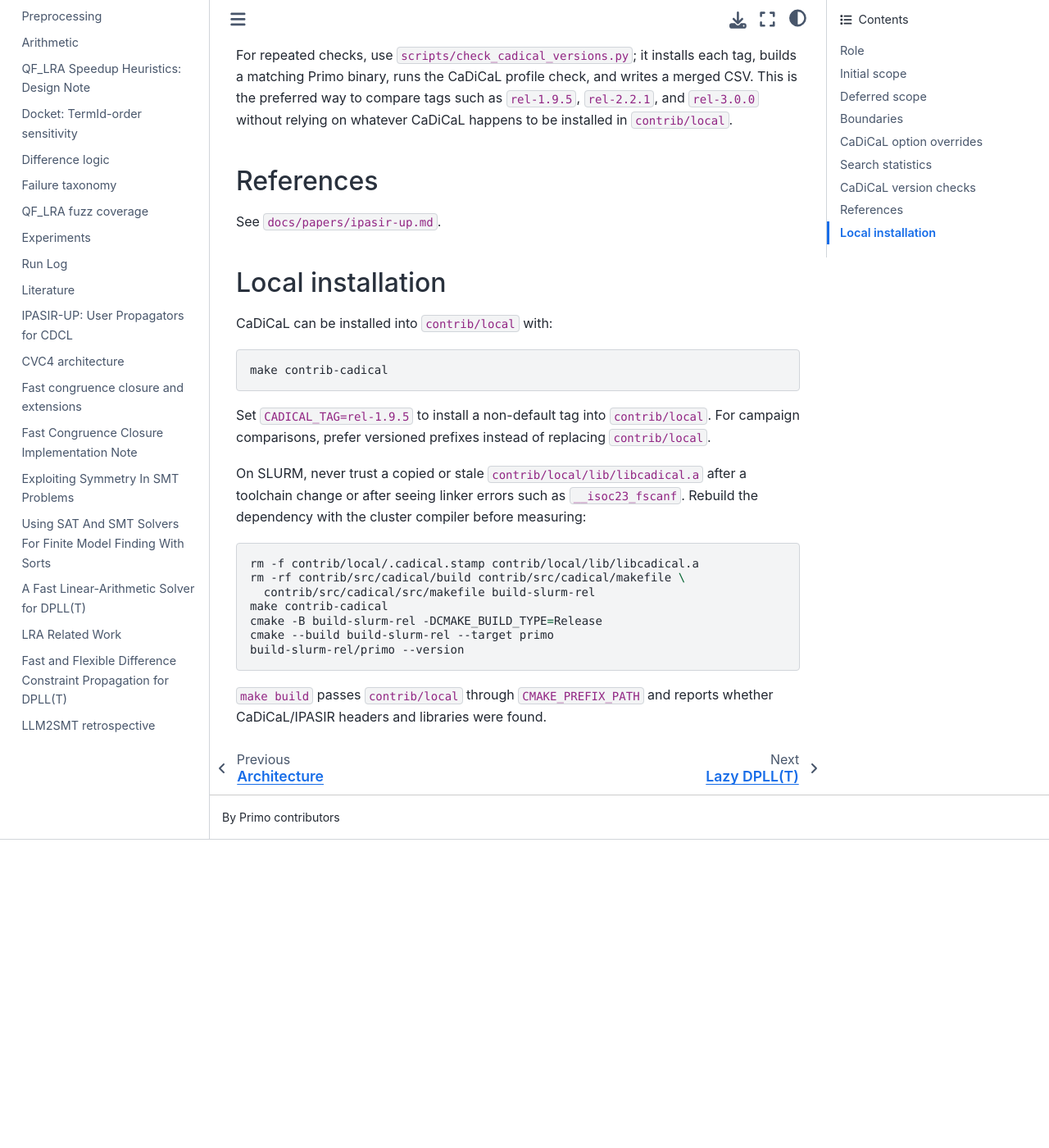
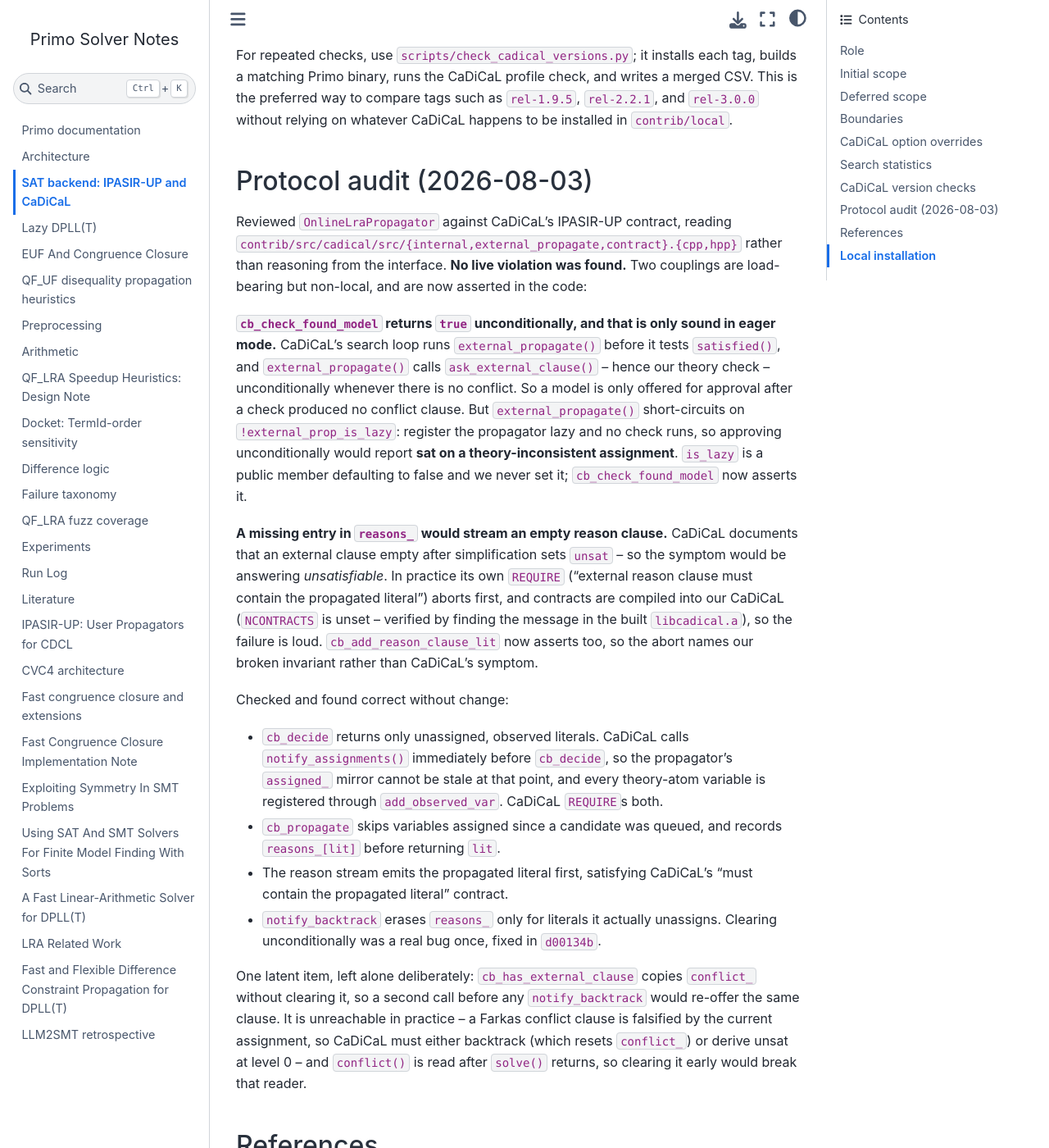
Before and after one commit to primo-solver/primo, a Jupyter Book: the page built from docs/sat-ipasir-up.md, in a window 1280 px wide and 1400 px high, scrolled down 2315 px. Shown: the whole window at 82% size. Built offline with Jupyter Book 1.0.4 settings and Sphinx 7.4.7 and the Sphinx Book theme 1.1.4, drawn with Linux system fonts in a browser that asks for light colours; before the commit the page ends 3339 px from its top, so only the background shows below that.

Commit message:
Audit the QF_LRA propagator against CaDiCaL's IPASIR-UP contract
Prompted by a protocol violation in the Nelson-Oppen work. Reviewed
OnlineLraPropagator by reading CaDiCaL's own sources -- internal.cpp,
external_propagate.cpp, contract.hpp -- rather than reasoning from the
interface. No live violation found. Two couplings are load-bearing but
non-local, and are now asserted where they are relied on.

cb_check_found_model returns true unconditionally. Sound, but only in
EAGER mode: CaDiCaL runs external_propagate() before testing
satisfied(), and external_propagate() calls ask_external_clause() -- our
theory check -- unconditionally when there is no conflict, so a model is
only offered for approval after a check found nothing. That collapses if
the propagator is registered lazy, because external_propagate()
short-circuits on !external_prop_is_lazy: no check would run and we would
answer SAT on a theory-inconsistent assignment. is_lazy defaults to false
and we never set it; now asserted.

cb_add_reason_clause_lit returns 0 when reasons_ has no entry, which
streams an EMPTY reason clause -- and CaDiCaL documents that an external
clause empty after simplification sets unsat, so the symptom would be
answering unsatisfiable. Its own REQUIRE aborts first and contracts are
compiled into our build (NCONTRACTS unset, confirmed by finding the
message in libcadical.a), so it is loud rather than silent. Asserted
anyway so the abort names our invariant instead of CaDiCaL's symptom.

Verified correct without change: cb_decide returns only unassigned,
observed literals (CaDiCaL calls notify_assignments() immediately before
it, so the assigned_ mirror cannot be stale, and every theory-atom var is
registered via add_observed_var); cb_propagate skips vars assigned since
queueing and records the reason before returning; the reason stream emits
the propagated literal first; notify_backtrack erases reasons_ only for
literals it actually unassigns, which was a real bug once (d00134b).

Left alone deliberately: cb_has_external_clause copies conflict_ without
clearing it, so a second call before any notify_backtrack would re-offer
the same clause. Unreachable in practice -- a Farkas conflict clause is
falsified by the current assignment, so CaDiCaL must backtrack or derive
unsat at level 0 -- and conflict() is read after solve() returns, so
clearing early would break that reader.

Co-Authored-By: Claude Opus 5 <noreply@anthropic.com>

```diff
--- a/docs/sat-ipasir-up.md
+++ b/docs/sat-ipasir-up.md
@@ -88,6 +88,54 @@ a merged CSV. This is the preferred way to compare tags such as `rel-1.9.5`,
 `rel-2.2.1`, and `rel-3.0.0` without relying on whatever CaDiCaL happens to be
 installed in `contrib/local`.
 
+## Protocol audit (2026-08-03)
+
+Reviewed `OnlineLraPropagator` against CaDiCaL's IPASIR-UP contract, reading
+`contrib/src/cadical/src/{internal,external_propagate,contract}.{cpp,hpp}`
+rather than reasoning from the interface. **No live violation was found.** Two
+couplings are load-bearing but non-local, and are now asserted in the code:
+
+**`cb_check_found_model` returns `true` unconditionally, and that is only sound
+in eager mode.** CaDiCaL's search loop runs `external_propagate()` before it
+tests `satisfied()`, and `external_propagate()` calls `ask_external_clause()`
+-- hence our theory check -- unconditionally whenever there is no conflict. So
+a model is only offered for approval after a check produced no conflict clause.
+But `external_propagate()` short-circuits on `!external_prop_is_lazy`: register
+the propagator lazy and no check runs, so approving unconditionally would
+report **sat on a theory-inconsistent assignment**. `is_lazy` is a public
+member defaulting to false and we never set it; `cb_check_found_model` now
+asserts it.
+
+**A missing entry in `reasons_` would stream an empty reason clause.** CaDiCaL
+documents that an external clause empty after simplification sets `unsat` --
+so the symptom would be answering *unsatisfiable*. In practice its own
+`REQUIRE` ("external reason clause must contain the propagated literal") aborts
+first, and contracts are compiled into our CaDiCaL (`NCONTRACTS` is unset --
+verified by finding the message in the built `libcadical.a`), so the failure is
+loud. `cb_add_reason_clause_lit` now asserts too, so the abort names our broken
+invariant rather than CaDiCaL's symptom.
+
+Checked and found correct without change:
+
+- `cb_decide` returns only unassigned, observed literals. CaDiCaL calls
+  `notify_assignments()` immediately before `cb_decide`, so the propagator's
+  `assigned_` mirror cannot be stale at that point, and every theory-atom
+  variable is registered through `add_observed_var`. CaDiCaL `REQUIRE`s both.
+- `cb_propagate` skips variables assigned since a candidate was queued, and
+  records `reasons_[lit]` before returning `lit`.
+- The reason stream emits the propagated literal first, satisfying CaDiCaL's
+  "must contain the propagated literal" contract.
+- `notify_backtrack` erases `reasons_` only for literals it actually
+  unassigns. Clearing unconditionally was a real bug once, fixed in `d00134b`.
+
+One latent item, left alone deliberately: `cb_has_external_clause` copies
+`conflict_` without clearing it, so a second call before any
+`notify_backtrack` would re-offer the same clause. It is unreachable in
+practice -- a Farkas conflict clause is falsified by the current assignment, so
+CaDiCaL must either backtrack (which resets `conflict_`) or derive unsat at
+level 0 -- and `conflict()` is read after `solve()` returns, so clearing it
+early would break that reader.
+
 ## References
 
 See `docs/papers/ipasir-up.md`.
```
Also changed, not shown: 1 other file.
